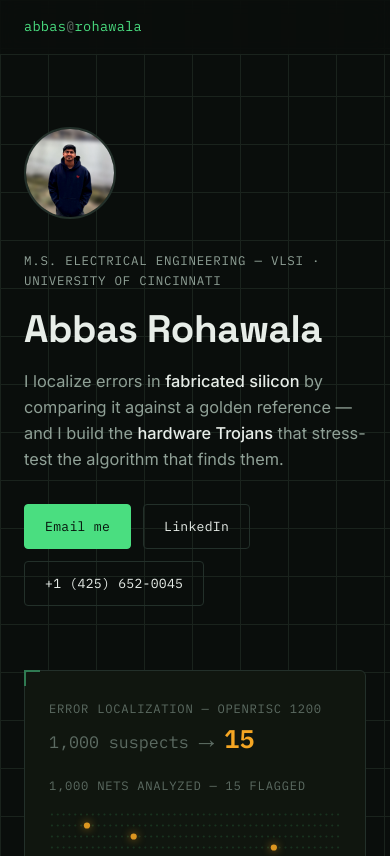
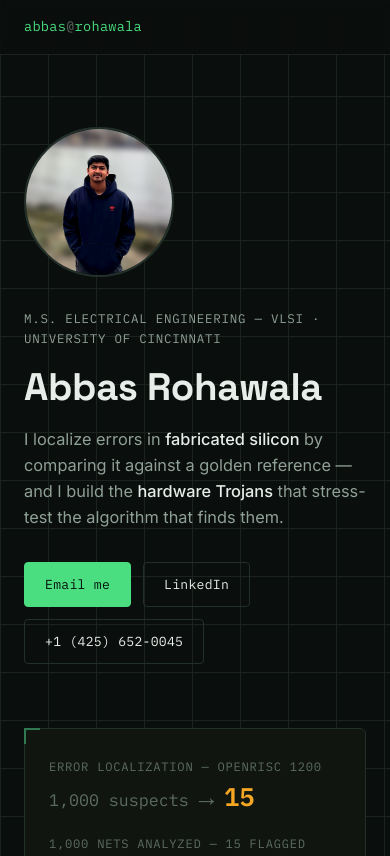
Before and after one commit to Abbas3012/Abbas3012.github.io, a plain HTML site: page index.html in a window 390 px wide. Shown: the top 856 px of the page. Drawn offline with Linux system fonts and the light colour scheme.

Commit message:
Increase hero portrait size

```diff
--- a/index.html
+++ b/index.html
@@ -138,8 +138,8 @@
     flex-wrap: wrap-reverse;
   }
   .hero-photo {
-    width: 128px;
-    height: 128px;
+    width: 220px;
+    height: 220px;
     border-radius: 50%;
     object-fit: cover;
     object-position: 50% 22%;
@@ -147,7 +147,7 @@
     flex-shrink: 0;
   }
   @media (max-width: 640px) {
-    .hero-photo { width: 92px; height: 92px; }
+    .hero-photo { width: 150px; height: 150px; }
   }
   .hero-tag {
     font-family: var(--font-mono);
```
